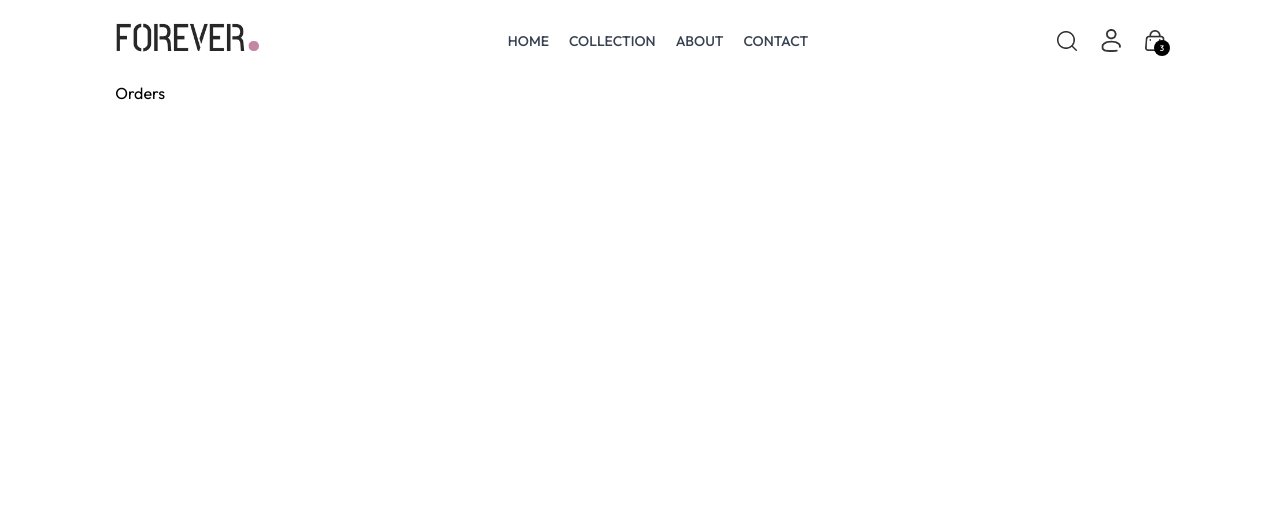
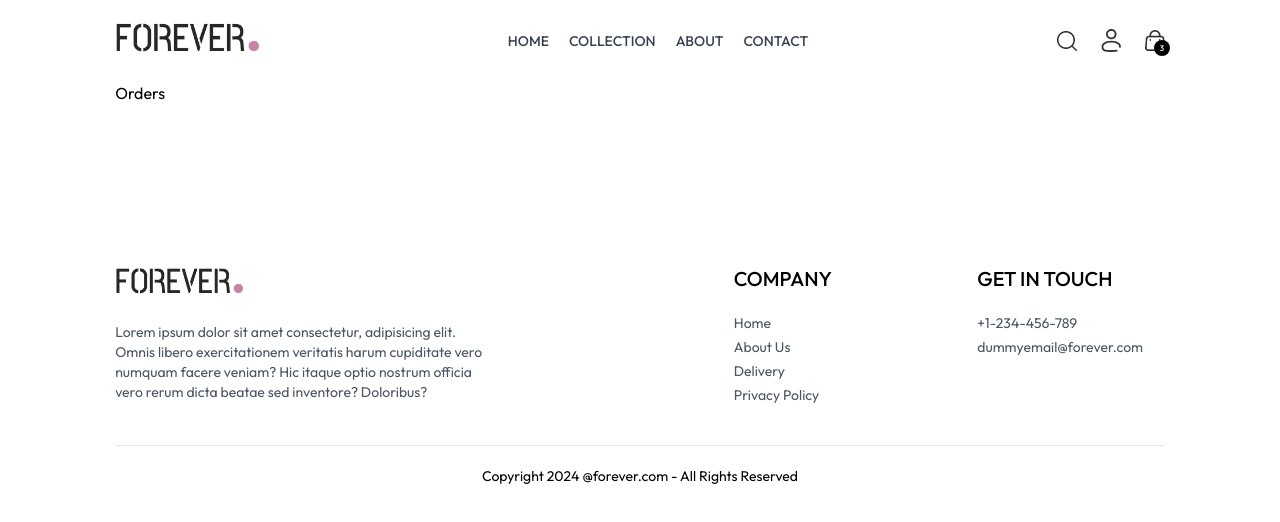
Before and after one commit to suryatejess/forever-e-commerce-website-frontend, a React app: page /order in a window 1280 px wide. Shown: the top 522 px of the page. Built offline with nearby package versions, Linux system fonts and the light colour scheme; the HTML template or start-up script is replaced by a standard one.

Commit message:
Home Page

```diff
--- a/src/App.jsx
+++ b/src/App.jsx
@@ -9,6 +9,7 @@
 import PlaceOrder from "./pages/PlaceOrder";
 import Orders from "./pages/Orders";
 import Navbar from "./components/Navbar";
+import Footer from "./components/Footer";
 
 const App = () => {
   return (
@@ -24,6 +25,7 @@
         <Route path="/place-order" element={<PlaceOrder />} />
         <Route path="/order" element={<Orders />} />
       </Routes>
+      <Footer />
     </div>
   );
 };
--- /dev/null
+++ b/src/components/Footer.jsx
@@ -0,0 +1,47 @@
+import React from "react";
+import { assets } from "../assets/assets";
+
+const Footer = () => {
+  return (
+    <div>
+      <div className="flex flex-col sm:grid grid-cols-[3fr_1fr_1fr] gap-14 my-10 mt-40 text-sm">
+        <div>
+          <img src={assets.logo} alt="assets logo" className="mb-5 w-32" />
+          <p className="w-full md:w-2/3 text-gray-600">
+            Lorem ipsum dolor sit amet consectetur, adipisicing elit. Omnis
+            libero exercitationem veritatis harum cupiditate vero numquam facere
+            veniam? Hic itaque optio nostrum officia vero rerum dicta beatae sed
+            inventore? Doloribus?
+          </p>
+        </div>
+
+        <div>
+          <p className="text-xl font-medium mb-5">COMPANY</p>
+          <ul className="flex flex-col gap-1 text-gray-600">
+            <li>Home</li>
+            <li>About Us</li>
+            <li>Delivery</li>
+            <li>Privacy Policy</li>
+          </ul>
+        </div>
+
+        <div>
+          <p className="text-xl font-medium mb-5">GET IN TOUCH</p>
+          <ul className="flex flex-col gap-1 text-gray-600">
+            <li>+1-234-456-789</li>
+            <li>dummyemail@forever.com</li>
+          </ul>
+        </div>
+      </div>
+
+      <div>
+        <hr />
+        <p className="py-5 text-sm text-center">
+          Copyright 2024 @forever.com - All Rights Reserved
+        </p>
+      </div>
+    </div>
+  );
+};
+
+export default Footer;
```
